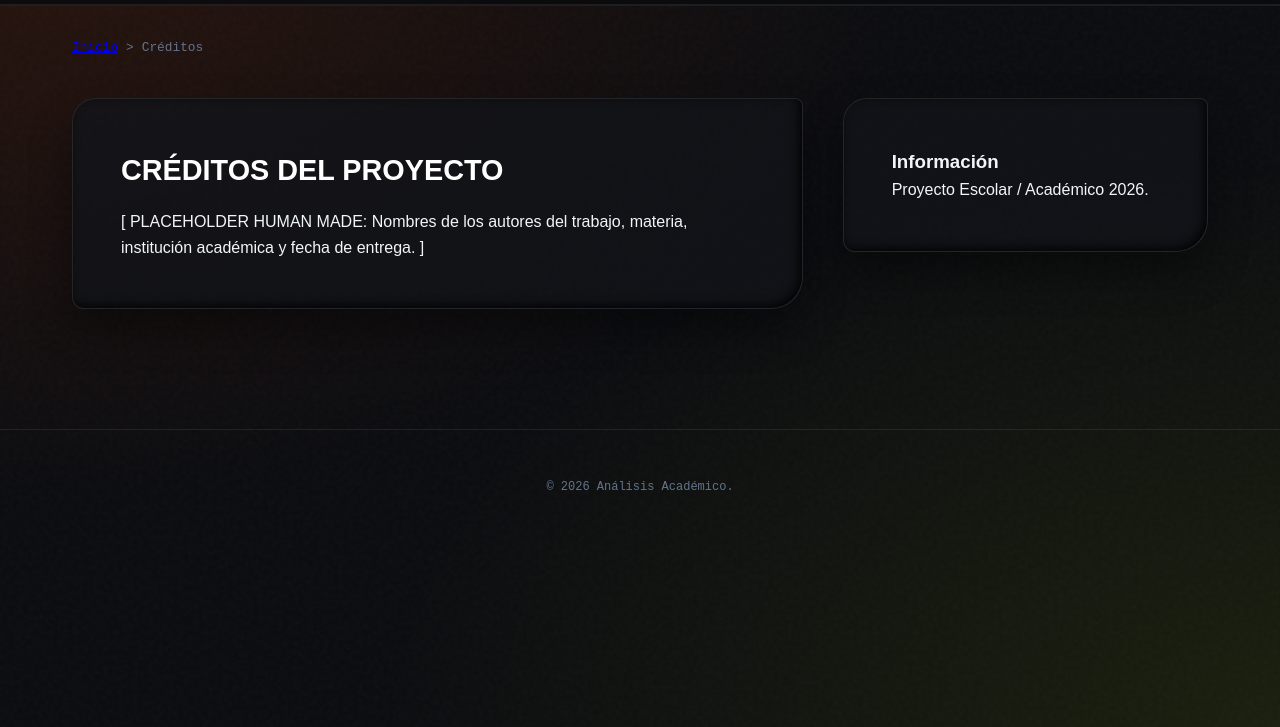
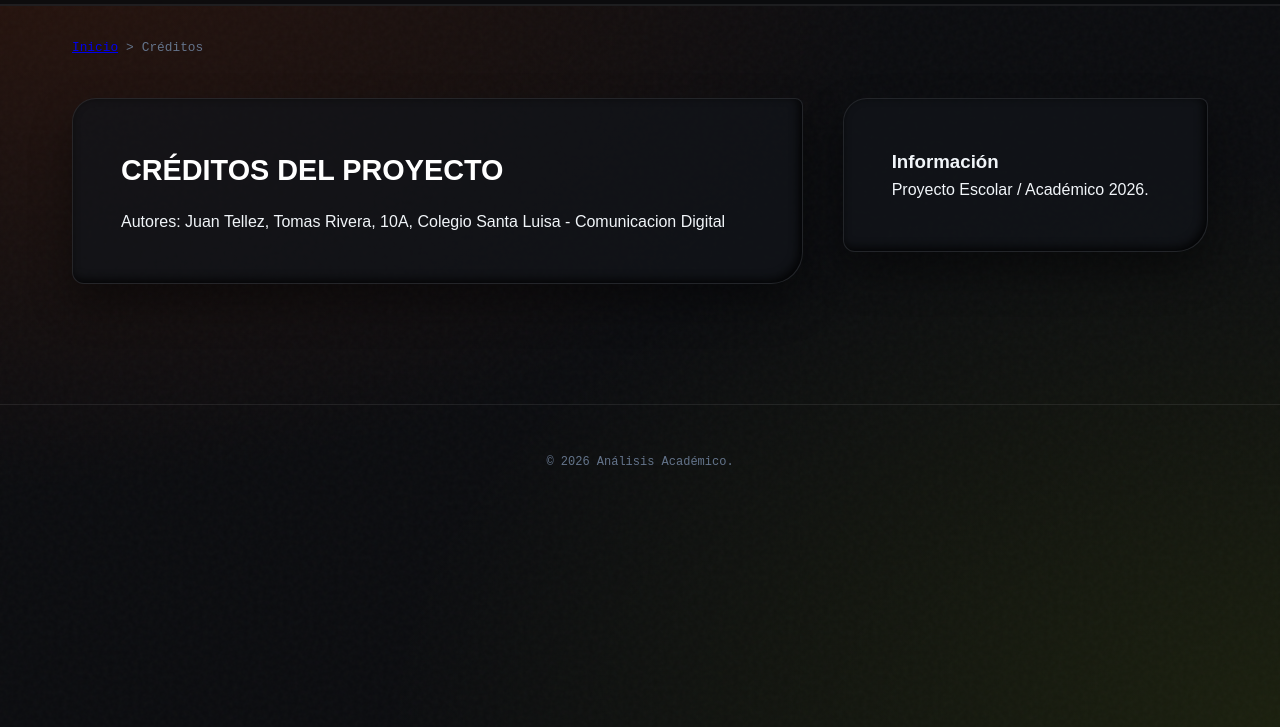
Before and after one commit to juanprogramador33-cyber/theartofbeinghappy, a plain HTML site: page creditos.html in a window 1280 px wide. Shown: the part 73-800 px from the top of the page. Drawn offline with Linux system fonts and the light colour scheme.

Commit message:
Update creditos.html

```diff
--- a/creditos.html
+++ b/creditos.html
@@ -31,7 +31,7 @@
     <section>
       <article class="content-card">
         <h2>Créditos del Proyecto</h2>
-        <p>[ PLACEHOLDER HUMAN MADE: Nombres de los autores del trabajo, materia, institución académica y fecha de entrega. ]</p>
+        <p>Autores: Juan Tellez, Tomas Rivera, 10A, Colegio Santa Luisa - Comunicacion Digital</p>
       </article>
     </section>
 
```
